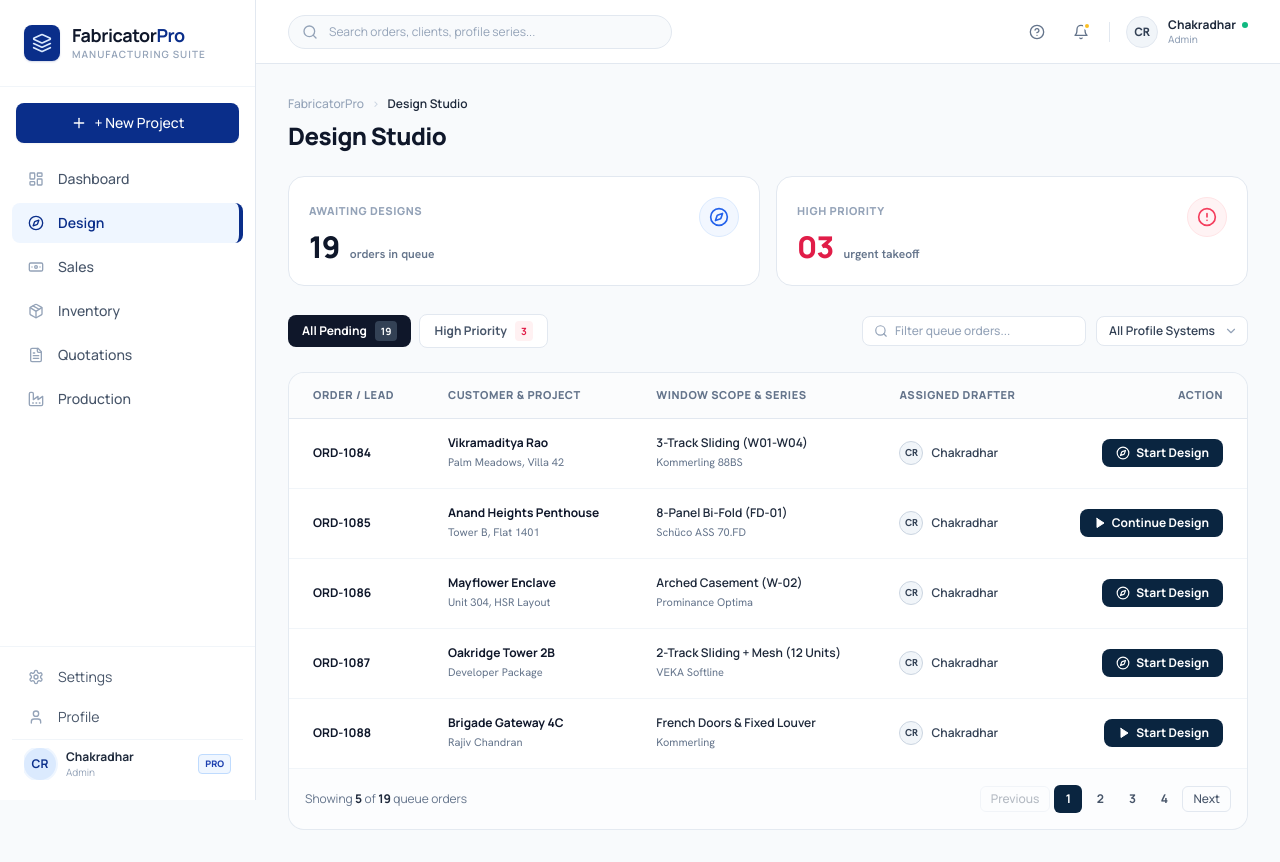
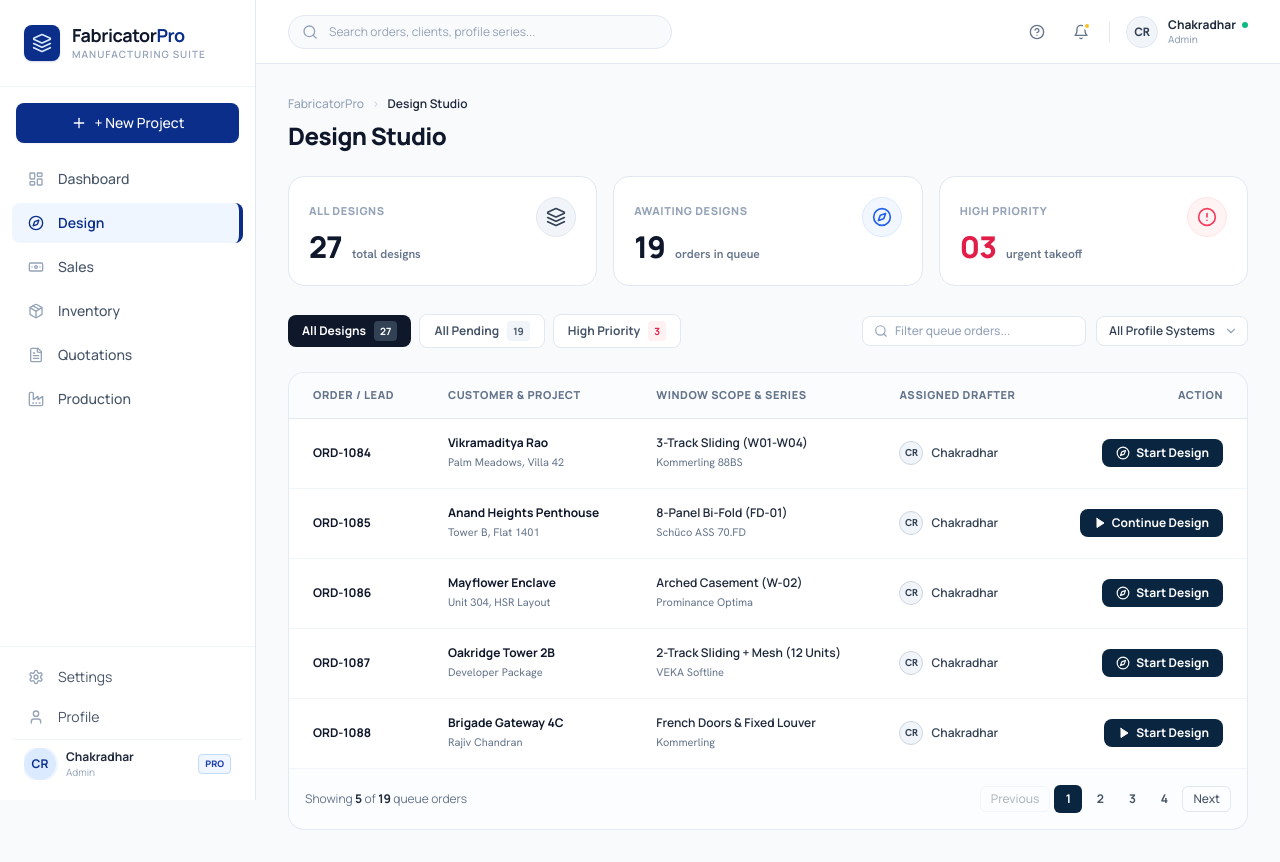
Before and after one commit to samachakri/fabricator-application, a Next.js app: page /design in a window 1280 px wide. Built offline with nearby package versions, Linux system fonts and the light colour scheme.

Commit message:
feat(design): add ALL DESIGNS top container card and All Designs tab heading without altering existing UI

```diff
--- a/app/design/page.tsx
+++ b/app/design/page.tsx
@@ -8,7 +8,9 @@ import {
   Search,
   ChevronDown,
   Play,
+  Layers,
 } from 'lucide-react';
+import { useStore } from '@/lib/store';
 
 interface DesignQueueItem {
   id: string; // e.g. "ORD-1084"
@@ -287,14 +289,19 @@ const INITIAL_QUEUE_DATA: DesignQueueItem[] = [
 
 export default function DesignStudioPage() {
   const router = useRouter();
+  const { projects } = useStore();
   const [queue] = useState<DesignQueueItem[]>(INITIAL_QUEUE_DATA);
-  const [activeTab, setActiveTab] = useState<'all' | 'priority'>('all');
+  const [activeTab, setActiveTab] = useState<'all-designs' | 'all' | 'priority'>('all-designs');
   const [searchQuery, setSearchQuery] = useState('');
   const [selectedSystem, setSelectedSystem] = useState('All');
   const [currentPage, setCurrentPage] = useState(1);
   const pageSize = 5;
 
   // Metric counts
+  const designedWindowsCount = useMemo(() => {
+    return projects.reduce((acc, p) => acc + (p.windows?.length || 0), 0);
+  }, [projects]);
+  const allDesignsCount = queue.length + designedWindowsCount;
   const awaitingCount = queue.length; // 19
   const highPriorityCount = queue.filter((item) => item.isHighPriority).length; // 3
 
@@ -348,9 +355,29 @@ export default function DesignStudioPage() {
         <h1 className="text-2xl font-black text-slate-900 tracking-tight">Design Studio</h1>
       </div>
 
-      {/* 2 Top Metric Cards matching Screenshot */}
-      <div className="grid grid-cols-1 md:grid-cols-2 gap-4">
-        {/* Card 1: Awaiting Designs */}
+      {/* Top Metric Cards matching Screenshot */}
+      <div className="grid grid-cols-1 md:grid-cols-3 gap-4">
+        {/* Card 1: ALL DESIGNS (Newly added container as requested) */}
+        <div className="bg-white rounded-2xl p-5 border border-slate-200 shadow-xs relative overflow-hidden flex items-start justify-between">
+          <div>
+            <span className="text-[11px] font-extrabold uppercase tracking-wider text-slate-400">
+              ALL DESIGNS
+            </span>
+            <div className="flex items-baseline gap-2.5 mt-2">
+              <span className="text-3xl font-black text-slate-900 tracking-tight">
+                {allDesignsCount}
+              </span>
+              <span className="text-xs font-semibold text-slate-500 font-secondary">
+                total designs
+              </span>
+            </div>
+          </div>
+          <div className="w-10 h-10 rounded-full bg-slate-100 border border-slate-200 flex items-center justify-center text-slate-700 shrink-0">
+            <Layers className="w-5 h-5" />
+          </div>
+        </div>
+
+        {/* Card 2: Awaiting Designs */}
         <div className="bg-white rounded-2xl p-5 border border-slate-200 shadow-xs relative overflow-hidden flex items-start justify-between">
           <div>
             <span className="text-[11px] font-extrabold uppercase tracking-wider text-slate-400">
@@ -370,7 +397,7 @@ export default function DesignStudioPage() {
           </div>
         </div>
 
-        {/* Card 2: High Priority */}
+        {/* Card 3: High Priority */}
         <div className="bg-white rounded-2xl p-5 border border-slate-200 shadow-xs relative overflow-hidden flex items-start justify-between">
           <div>
             <span className="text-[11px] font-extrabold uppercase tracking-wider text-slate-400">
@@ -393,8 +420,29 @@ export default function DesignStudioPage() {
 
       {/* Filter Toolbar matching Screenshot */}
       <div className="flex flex-col sm:flex-row sm:items-center justify-between gap-3 pt-1">
-        {/* Tabs: All Pending (19) vs High Priority (3) */}
+        {/* Tabs: All Designs vs All Pending (19) vs High Priority (3) */}
         <div className="flex items-center gap-2">
+          <button
+            onClick={() => {
+              setActiveTab('all-designs');
+              setCurrentPage(1);
+            }}
+            className={`px-3.5 py-1.5 rounded-lg text-xs font-bold transition-all flex items-center gap-2 ${
+              activeTab === 'all-designs'
+                ? 'bg-slate-900 text-white shadow-xs'
+                : 'bg-white text-slate-600 hover:text-slate-900 border border-slate-200 hover:bg-slate-50'
+            }`}
+          >
+            <span>All Designs</span>
+            <span
+              className={`px-1.5 py-0.5 rounded text-[10px] font-bold ${
+                activeTab === 'all-designs' ? 'bg-slate-700 text-white' : 'bg-slate-100 text-slate-600'
+              }`}
+            >
+              {allDesignsCount}
+            </span>
+          </button>
+
           <button
             onClick={() => {
               setActiveTab('all');
```
